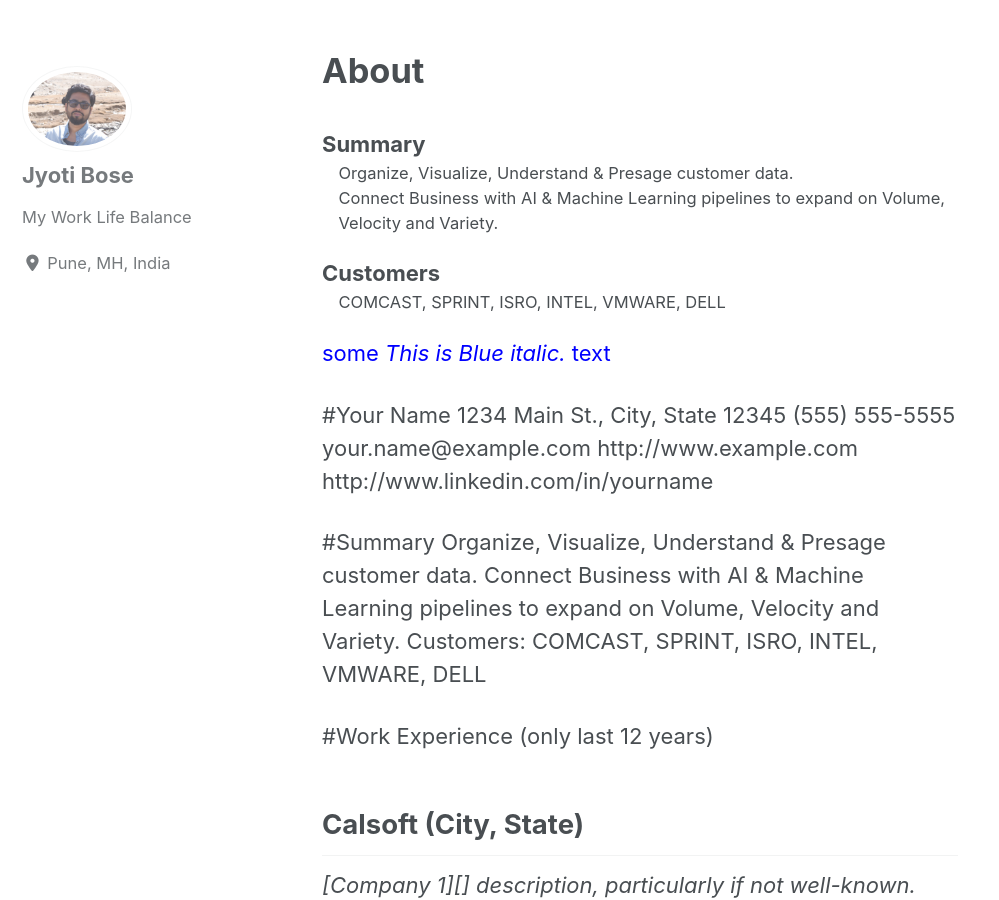
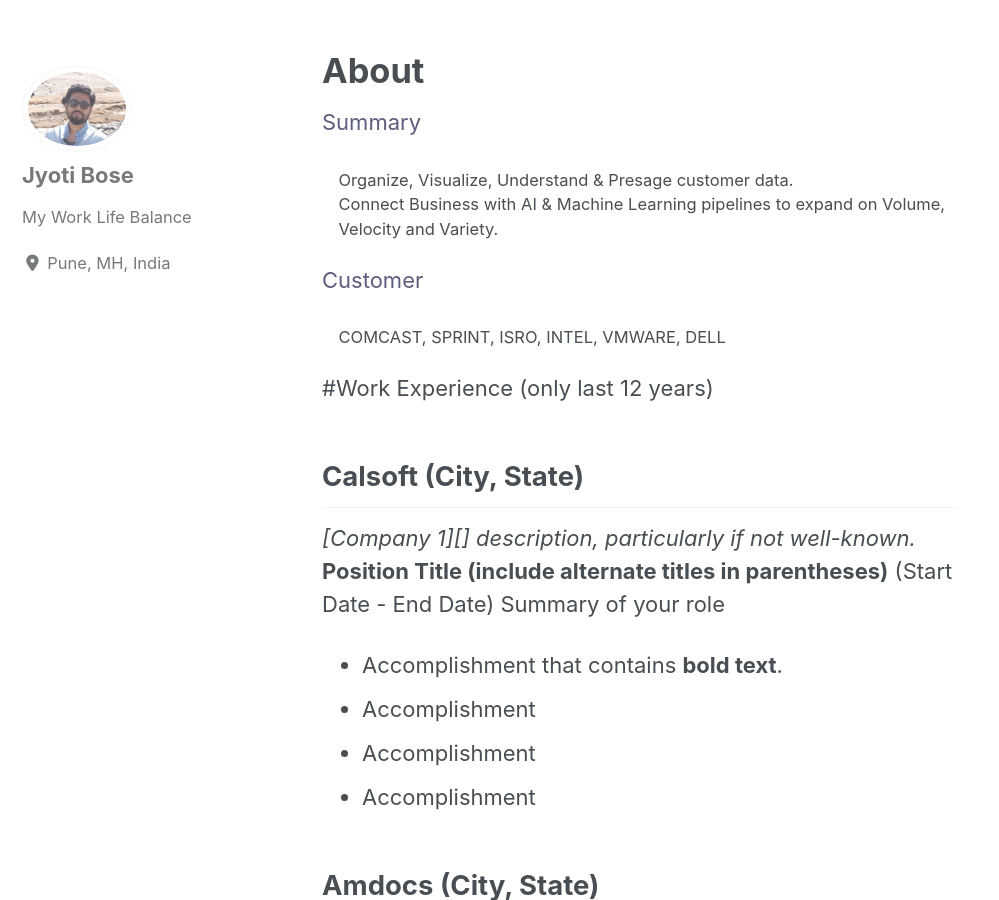
Before and after one commit to ijbo/myProfile, a Jekyll site: the page built from _pages/about.md, in a window 1280 px wide and 900 px high, scrolled down 933 px. Shown: the whole window, without its empty margins (0-999 px from the left). Built offline with Jekyll 4.4.1, drawn with Linux system fonts in a browser that asks for light colours; cached includes are drawn as plain includes; nearby versions of some CDN libraries.

Commit message:
Update about.md

```diff
--- a/_pages/about.md
+++ b/_pages/about.md
@@ -5,30 +5,16 @@ header:
   image: "/images/zakim.jpg"
 ---
 
+<span style="color:#5E5D7E">Summary</span>
 <dl>
-  <dt>Summary </dt>
   <dd>Organize, Visualize, Understand & Presage customer data.</dd>
   <dd>Connect Business with AI & Machine Learning pipelines to expand on Volume, Velocity and Variety.</dd>
 </dl>
 
+<span style="color:#5E5D7E">Customer</span>
 <dl>
-  <dt>Customers </dt>
   <dd>COMCAST, SPRINT, ISRO, INTEL, VMWARE, DELL</dd>
 </dl>
-
-<span style="color:blue">some *This is Blue italic.* text</span>
-
-#Your Name
-1234 Main St., City, State 12345
-(555) 555-5555
-your.name@example.com
-http://www.example.com
-http://www.linkedin.com/in/yourname
-
-#Summary
-Organize, Visualize, Understand & Presage customer data.
-Connect Business with AI & Machine Learning pipelines to expand on Volume, Velocity and Variety.
-Customers: COMCAST, SPRINT, ISRO, INTEL, VMWARE, DELL
 
 #Work Experience (only last 12 years)
 
```
